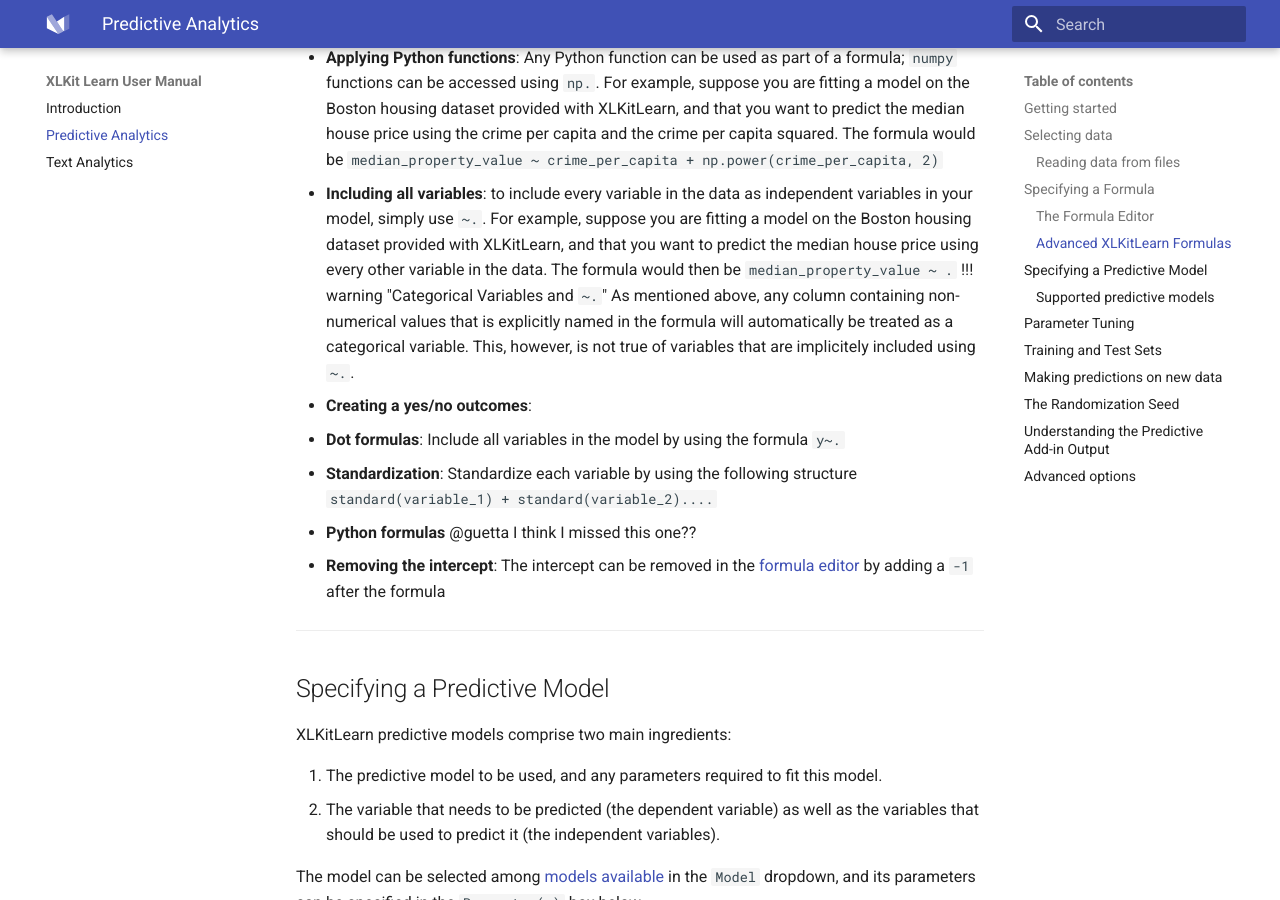
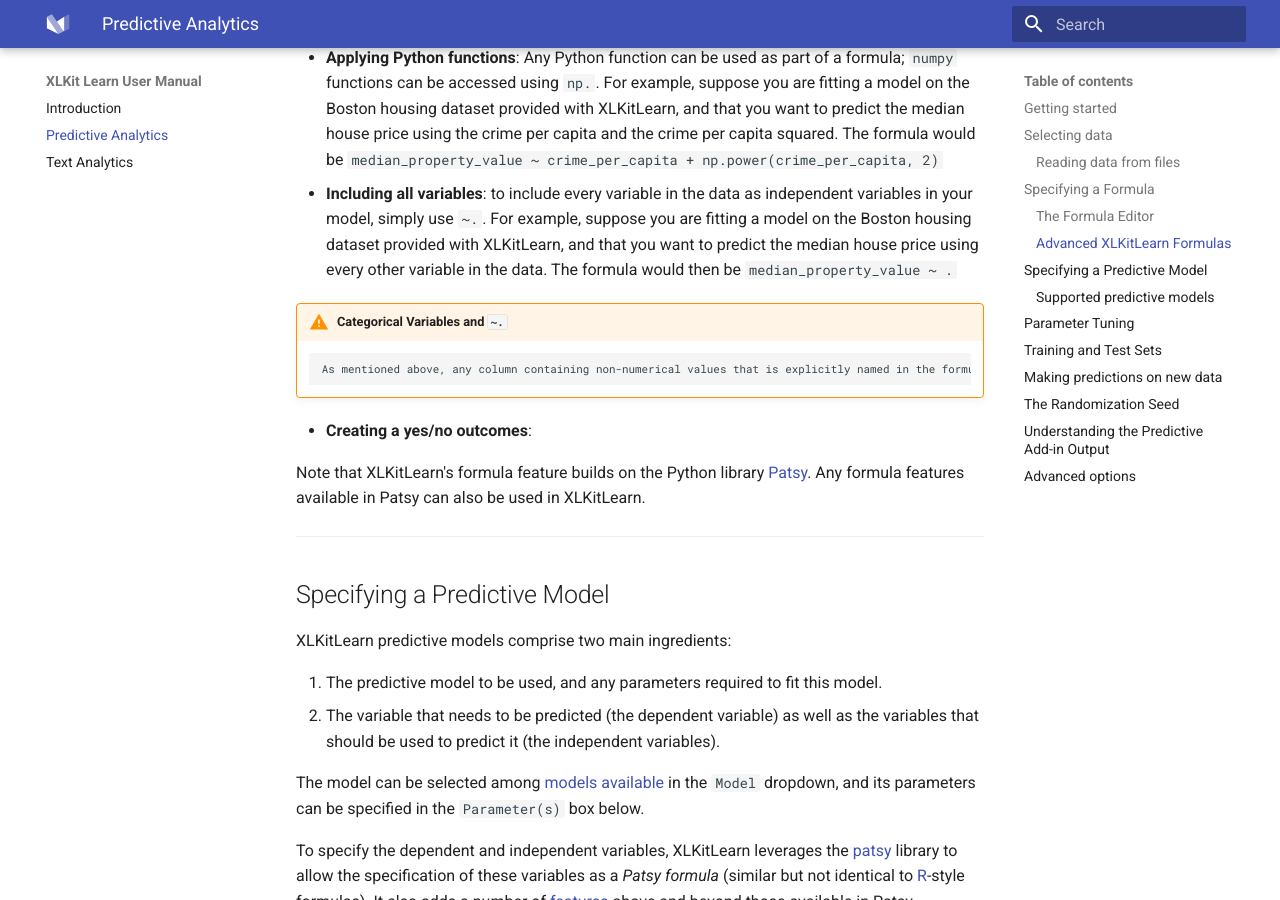
Before and after one commit to danguetta/XLKitLearn_docs, an MkDocs documentation site: the page built from docs/predictive_analytics.md, in a window 1280 px wide and 900 px high, scrolled down 3139 px. Built offline with MkDocs 1.6.1 and Material for MkDocs 9.7.7, drawn with Linux system fonts in a browser that asks for light colours.

Commit message:
Update predictive_analytics.md

```diff
--- a/docs/predictive_analytics.md
+++ b/docs/predictive_analytics.md
@@ -80,15 +80,12 @@
     `median_property_value ~ crime_per_capita + np.power(crime_per_capita, 2)`
 * **Including all variables**: to include every variable in the data as independent variables in your model, simply use `~.`. For example, suppose you are fitting a model on the Boston housing dataset provided with XLKitLearn, and that you want to predict the median house price using every other variable in the data. The formula would then be
     `median_property_value ~ .`
-    !!! warning "Categorical Variables and `~.`"
+!!! warning "Categorical Variables and `~.`"
         As mentioned above, any column containing non-numerical values that is explicitly named in the formula will automatically be treated as a categorical variable. This, however, is not true of variables that are implicitely included using `~.`.
 * **Creating a yes/no outcomes**:
 
-* **Dot formulas**: Include all variables in the model by using the formula `y~.`
+Note that XLKitLearn's formula feature builds on the Python library [Patsy](https://patsy.readthedocs.io/en/latest). Any formula features available in Patsy can also be used in XLKitLearn.
 
-* **Standardization**: Standardize each variable by using the following structure `standard(variable_1) + standard(variable_2)....`
-* **Python formulas** @guetta I think I missed this one??
-* **Removing the intercept**: The intercept can be removed in the [formula editor](#the-formula-editor) by adding a `-1` after the formula
 ---
 
 ## Specifying a Predictive Model
```
